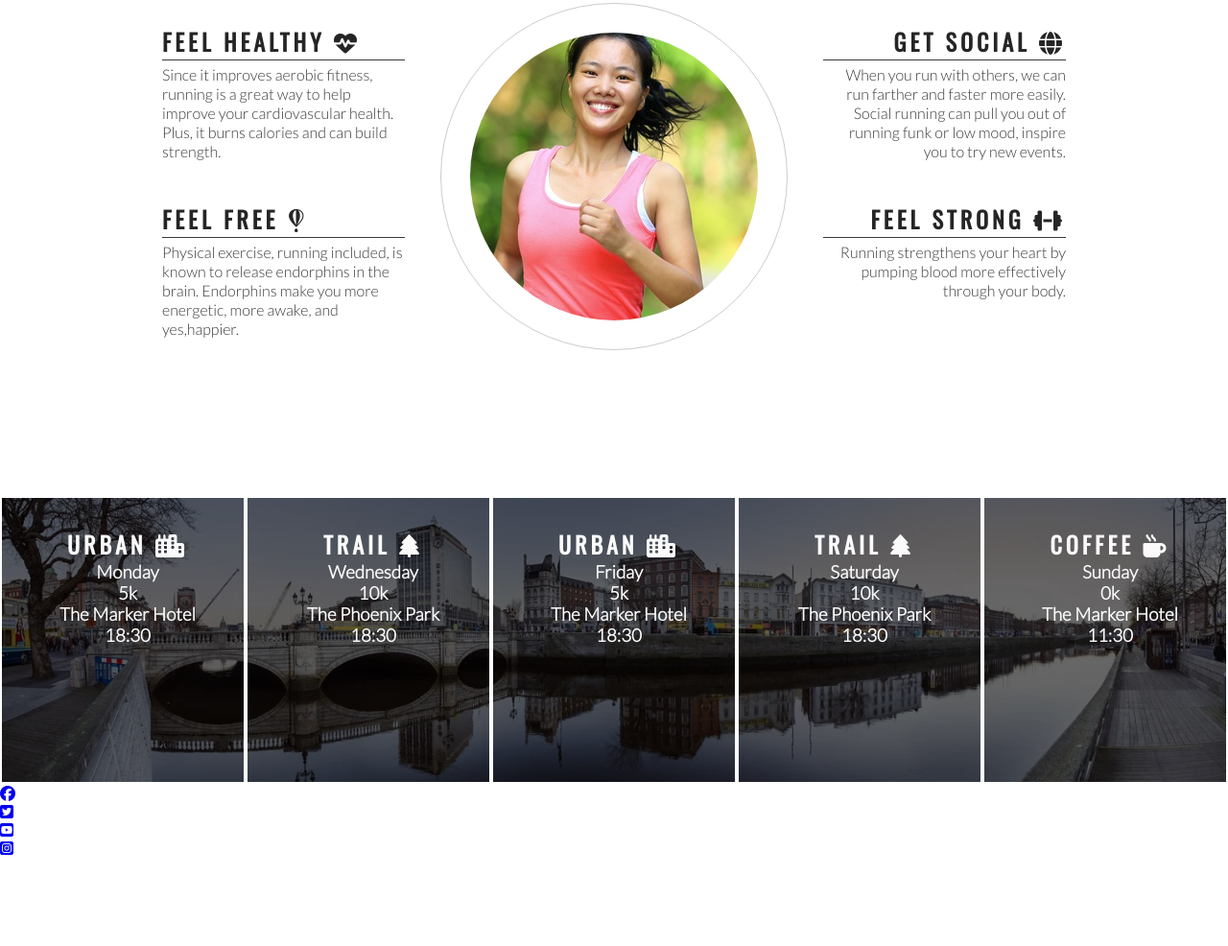
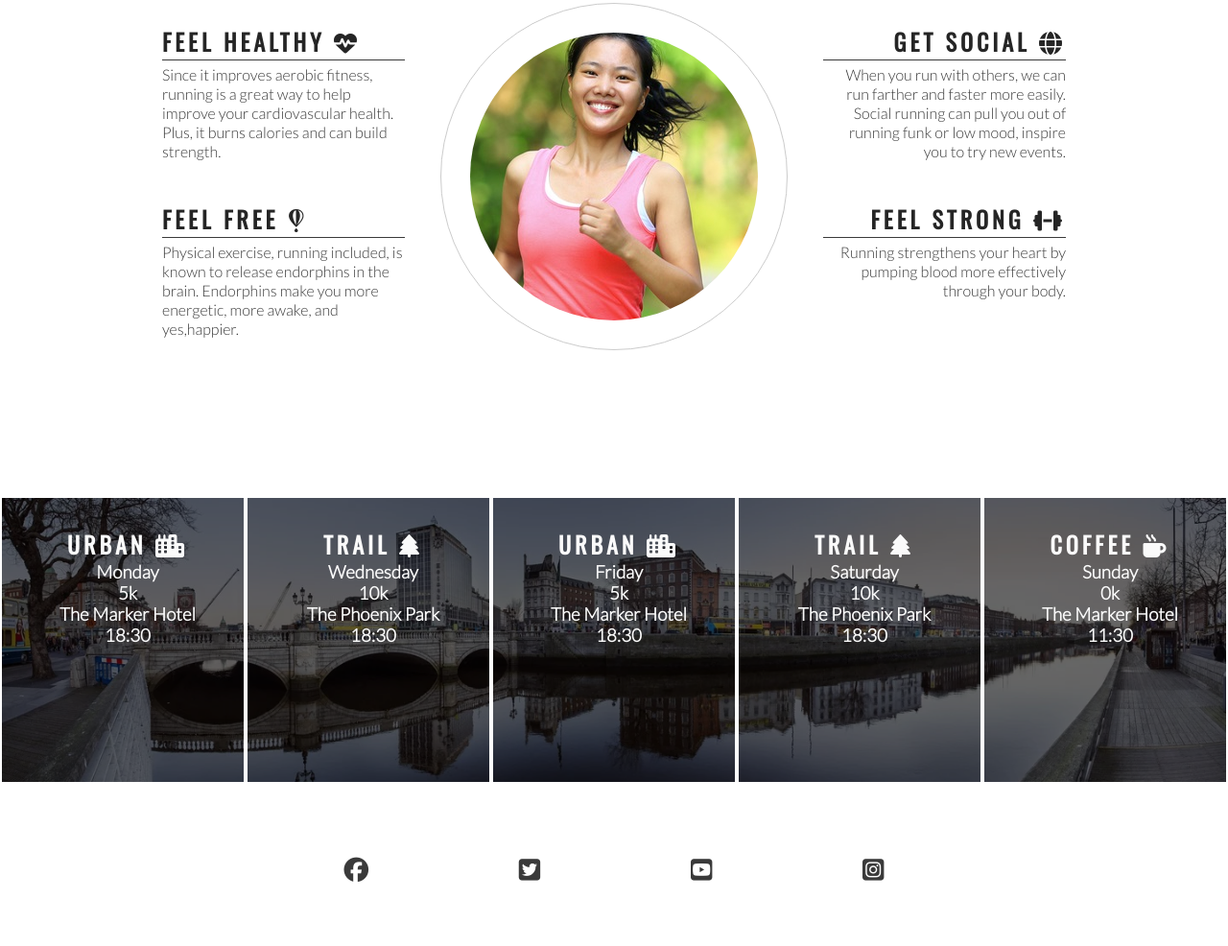
Before and after one commit to Anjuman85/love-runn, a plain HTML site: page index.html in a window 1280 px wide. Shown: the part 778-1764 px from the top of the page at 96% size. Before the commit the page ends 1671 px from the top, so only its background shows below. Drawn offline with nearby package versions, Linux system fonts and the light colour scheme.

Commit message:
Add style to footer social media icons

```diff
--- a/assets/css/style.css
+++ b/assets/css/style.css
@@ -215,3 +215,24 @@ hr {
 #dublin h2 {
     color:#fafafa;
 }
+
+/* footer */
+
+footer {
+    height: 150px;
+}
+
+.social-networks {
+    text-align: center;
+}
+
+.social-networks > li {
+    display: inline;
+}
+
+.social-networks I {
+    font-size: 160%;
+    margin: 1%;
+    padding: 5%;
+    color: #3a3a3a;
+}
--- a/index.html
+++ b/index.html
@@ -116,7 +116,7 @@
               </div>
     </section>
     <footer>
-       <ul>
+       <ul class="social-networks">
            <li>
                <a href="https://facebook.com" target="_blank" rel="noopener"
                 aria-label="Visit our Facebook page (opens in a new tab)"><i class="fa-brands fa-facebook"></i></a>
```
